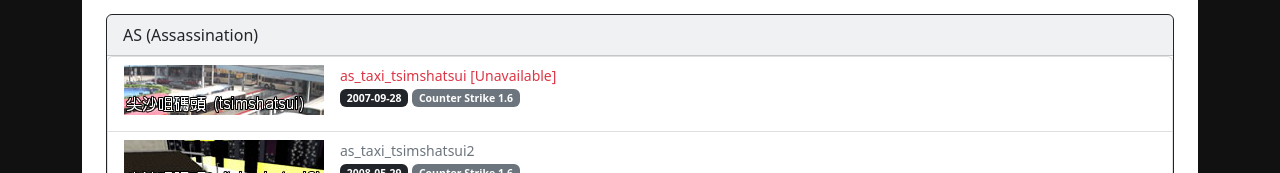
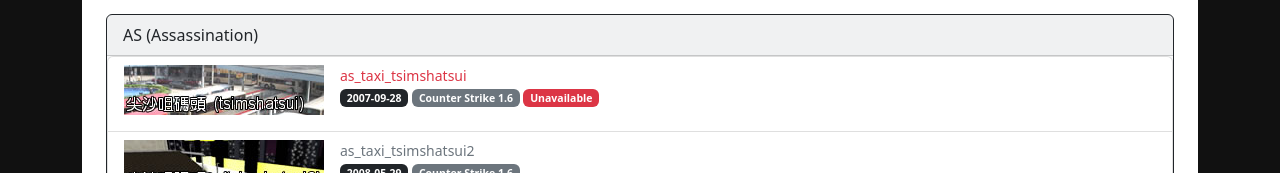
Before and after one commit to taxidriverhk/taxidriverhk-nextjs, a Next.js app: page /csmaps in a window 1280 px wide. Shown: the part 494-667 px from the top of the page. Built offline with nearby package versions, Linux system fonts and the light colour scheme.

Commit message:
Put map progress and status into a badge

```diff
--- a/components/MapItem.tsx
+++ b/components/MapItem.tsx
@@ -18,10 +18,17 @@ type PropType = {
 };
 
 export default function MapItem({ basePath, map }: PropType) {
-  const { icon, name, releaseDate, status, targetGameVersion } = map;
+  const {
+    icon,
+    name,
+    progressPercentage,
+    releaseDate,
+    status,
+    targetGameVersion,
+  } = map;
   const showStatus = status !== ReleaseStatus.Released;
   const isUnavailable = status === ReleaseStatus.Unavailable;
-  const statusText = showStatus ? `[${releaseStatusDisplayText[status]}]` : "";
+  const statusText = showStatus ? releaseStatusDisplayText[status] : null;
   return (
     <ListGroup.Item
       action={!isUnavailable}
@@ -35,12 +42,23 @@ export default function MapItem({ basePath, map }: PropType) {
             "text-danger": isUnavailable,
           })}
         >
-          {`${name} ${statusText}`}
+          {name}
           <div>
             <Badge bg="dark">{releaseDate}</Badge>{" "}
             <Badge bg={gameVersionBadgeColor[targetGameVersion]}>
               {targetGameVersion}
             </Badge>
+            {statusText != null && (
+              <>
+                {" "}
+                <Badge
+                  bg={status === ReleaseStatus.InProgress ? "info" : "danger"}
+                >
+                  {statusText}
+                  {progressPercentage != null && ` (${progressPercentage}%)`}
+                </Badge>
+              </>
+            )}
           </div>
         </Figure.Caption>
       </Figure>
```
